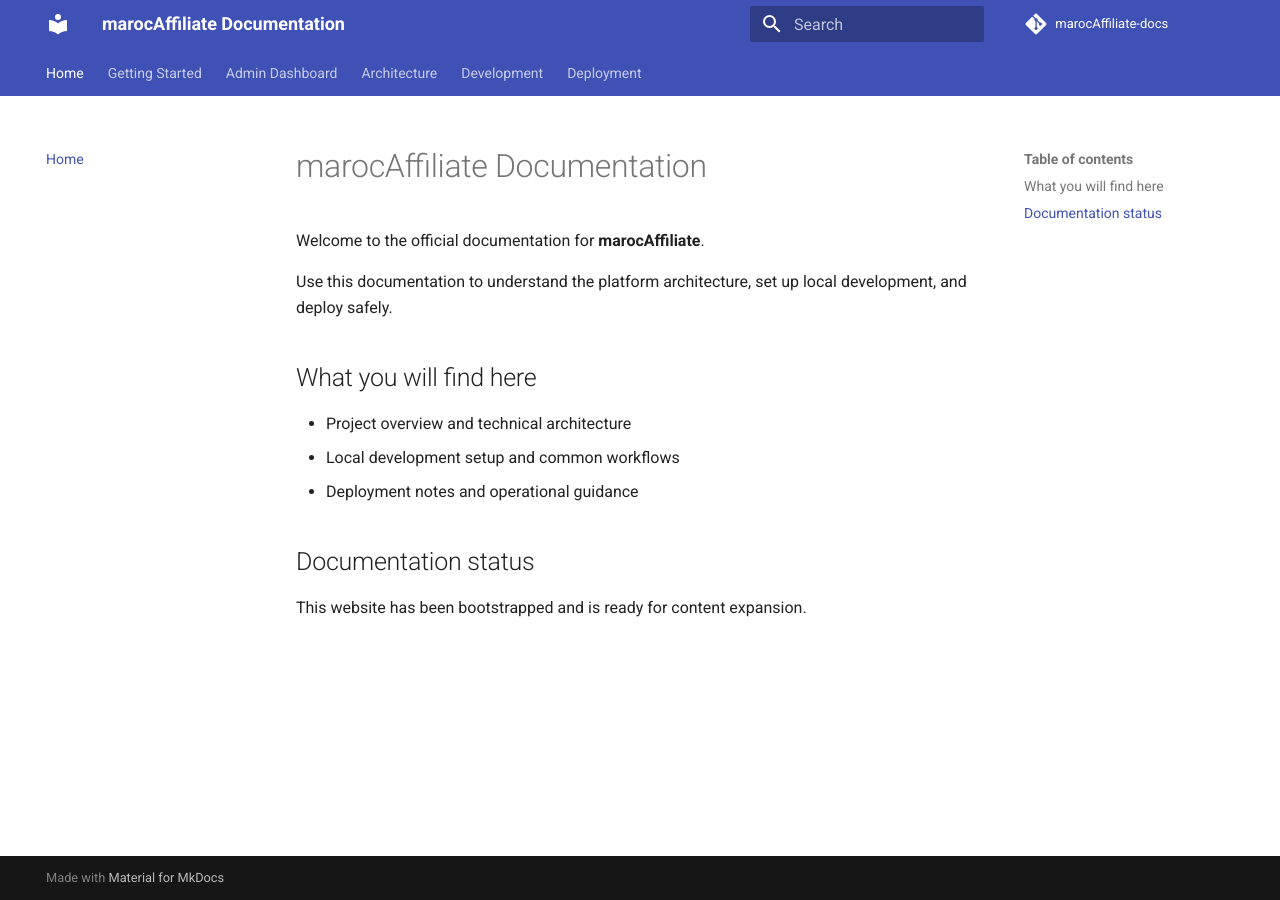
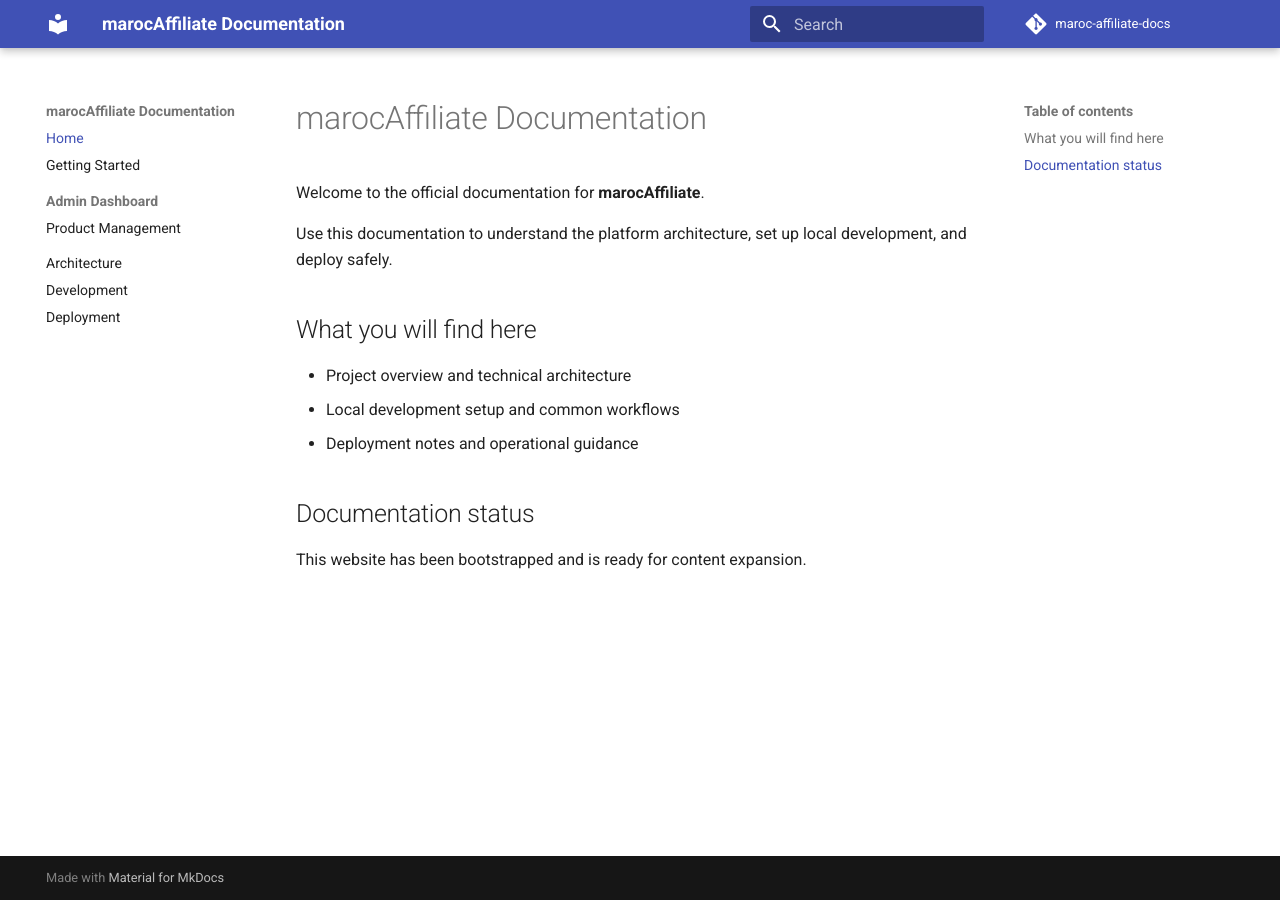
Before and after one commit to marocaffiliate/maroc-affiliate-docs, an MkDocs documentation site: the page built from docs/index.md, in a window 1280 px wide. Built offline with MkDocs 1.6.1 and Material for MkDocs 9.7.7, drawn with Linux system fonts in a browser that asks for light colours; comment, search, counter and statistics services are not loaded.

Commit message:
fix: remove top navigation tabs, use sidebar navigation only

```diff
--- a/mkdocs.yml
+++ b/mkdocs.yml
@@ -1,15 +1,14 @@
 site_name: marocAffiliate Documentation
 site_description: Technical and product documentation for marocAffiliate
 site_url: https://docs.marocaffiliate.com
-repo_name: marocAffiliate-docs
-repo_url: https://github.com/your-org/marocAffiliate-docs
+repo_name: maroc-affiliate-docs
+repo_url: https://github.com/marocaffiliate/maroc-affiliate-docs
 
 theme:
   name: material
   language: en
   features:
     - navigation.instant
-    - navigation.tabs
     - navigation.sections
     - content.code.copy
     - search.suggest
```
